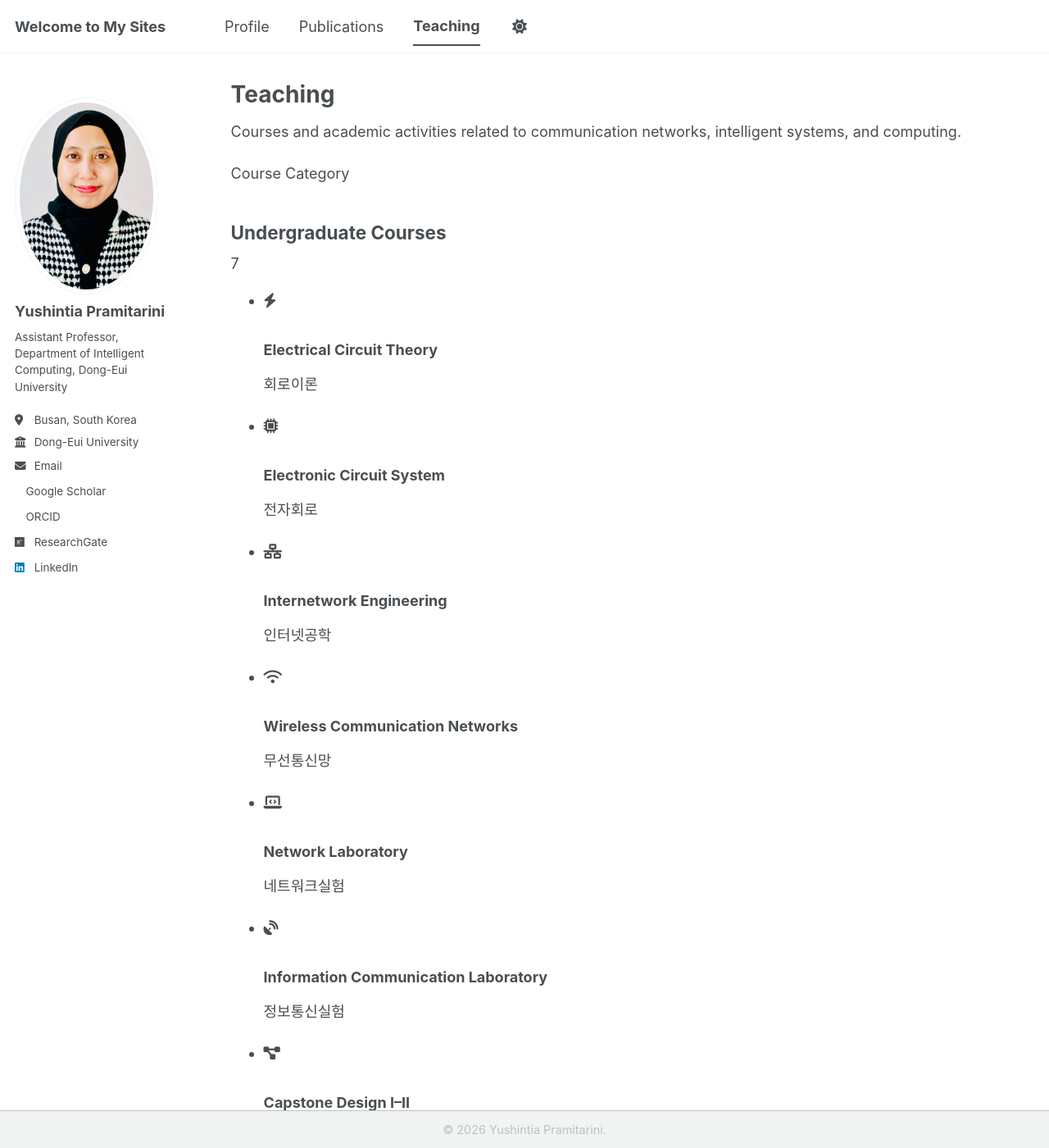
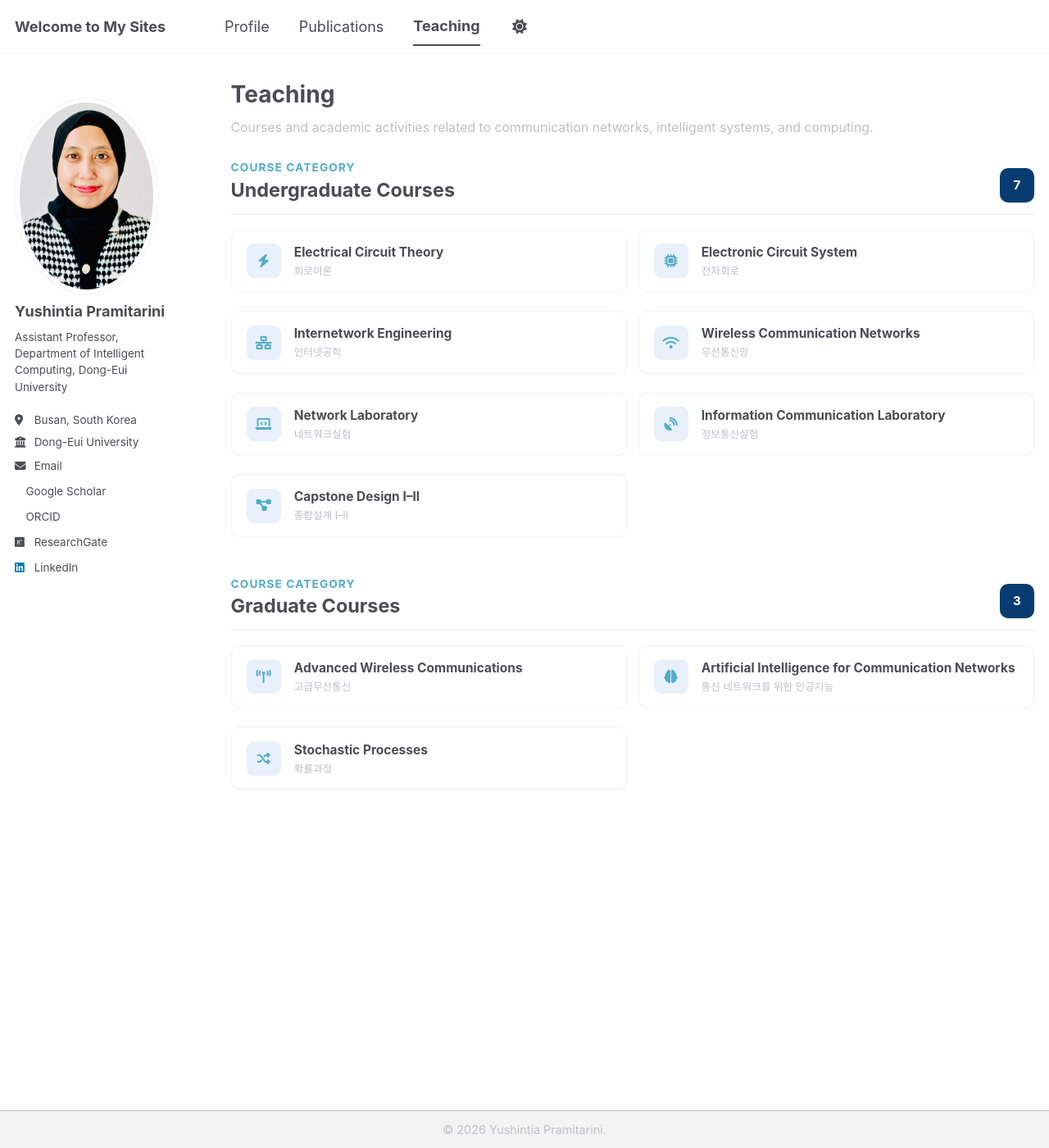
Before and after one commit to yushintia/yushintia.github.io, a Jekyll site: the page built from _pages/teaching.html, in a window 1280 px wide and 1400 px high. Shown: the whole window at 82% size. Built offline with Jekyll 4.4.1, drawn with Linux system fonts in a browser that asks for light colours; a style sheet for code colours, icons or effects is not loaded.

Commit message:
Add styles for teaching page components

```diff
--- a/assets/css/main.scss
+++ b/assets/css/main.scss
@@ -510,3 +510,155 @@
   font-size: 0.8rem !important;
   line-height: 1.2 !important;
 }
+
+/* ==========================================================================
+   TEACHING PAGE
+   ========================================================================== */
+
+.teaching-page {
+  padding-bottom: 2rem;
+}
+
+.teaching-intro {
+  margin: 0 0 1.5rem;
+  padding: 0;
+
+  p {
+    margin: 0;
+    max-width: 850px;
+    color: var(--global-text-color-light);
+    font-size: 0.88rem;
+    line-height: 1.65;
+  }
+}
+
+.teaching-section {
+  margin-bottom: 2.2rem;
+}
+
+.teaching-section-heading {
+  display: flex;
+  align-items: flex-end;
+  justify-content: space-between;
+  gap: 1rem;
+
+  margin-bottom: 1rem;
+  padding-bottom: 0.7rem;
+
+  border-bottom: 2px solid var(--global-border-color);
+
+  h2 {
+    margin: 0.15rem 0 0;
+    border: 0;
+    color: var(--global-text-color);
+    font-size: 1.3rem;
+    line-height: 1.3;
+  }
+}
+
+.teaching-label {
+  display: block;
+  color: var(--global-link-color);
+  font-size: 0.76rem;
+  font-weight: 700;
+  letter-spacing: 0.08em;
+  line-height: 1.3;
+  text-transform: uppercase;
+}
+
+.teaching-count {
+  display: grid;
+  min-width: 42px;
+  height: 42px;
+  padding: 0 8px;
+  place-items: center;
+
+  border-radius: 10px;
+  background-color: #083c70;
+  color: #fff;
+
+  font-size: 0.84rem;
+  font-weight: 700;
+}
+
+.teaching-list {
+  display: grid;
+  grid-template-columns: repeat(2, minmax(0, 1fr));
+  gap: 0.75rem;
+
+  margin: 0;
+  padding: 0;
+  list-style: none;
+
+  li {
+    display: flex;
+    align-items: center;
+    gap: 0.9rem;
+
+    min-width: 0;
+    padding: 0.9rem 1rem;
+
+    border: 1px solid var(--global-border-color);
+    border-radius: 10px;
+    background-color: var(--global-bg-color);
+
+    transition:
+      transform 0.2s ease,
+      border-color 0.2s ease,
+      box-shadow 0.2s ease;
+
+    &:hover {
+      transform: translateY(-2px);
+      border-color: var(--global-link-color);
+      box-shadow: 0 6px 18px rgba(0, 0, 0, 0.07);
+    }
+  }
+}
+
+.teaching-icon {
+  display: grid;
+  flex: 0 0 auto;
+  width: 42px;
+  height: 42px;
+  place-items: center;
+
+  border-radius: 9px;
+  background-color: rgba(30, 111, 190, 0.1);
+  color: var(--global-link-color);
+
+  font-size: 0.9rem;
+}
+
+.teaching-course {
+  min-width: 0;
+
+  h3 {
+    margin: 0;
+    color: var(--global-text-color);
+    font-size: 0.86rem;
+    font-weight: 700;
+    line-height: 1.4;
+  }
+
+  p {
+    margin: 0.18rem 0 0;
+    color: var(--global-text-color-light);
+    font-size: 0.7rem;
+    font-weight: 400;
+    line-height: 1.4;
+  }
+}
+
+@media screen and (max-width: 700px) {
+  .teaching-list {
+    grid-template-columns: 1fr;
+  }
+
+  .teaching-section-heading h2 {
+    font-size: 1.1rem;
+  }
+
+  .teaching-list li {
+    padding: 0.8rem;
+  }
+}
```
